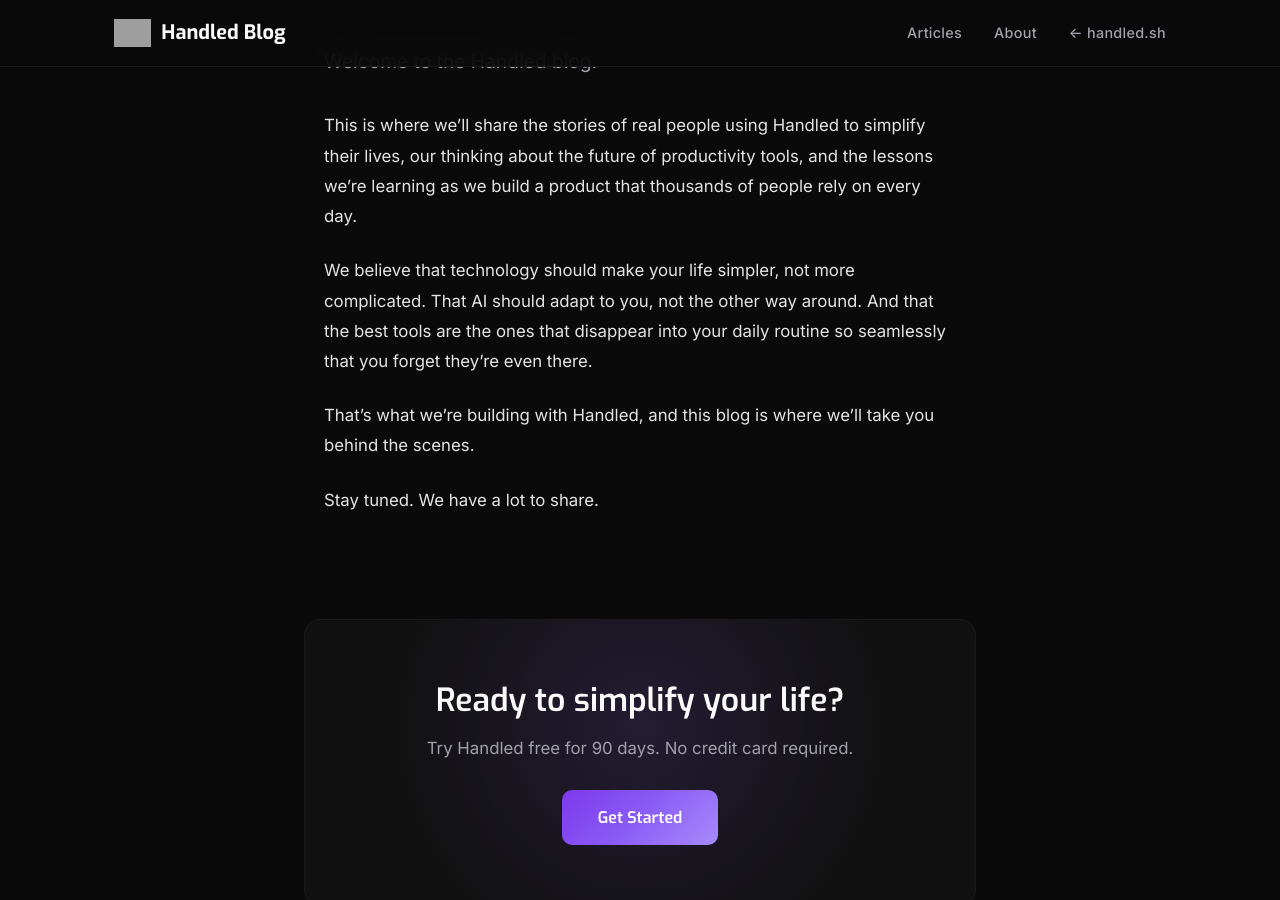
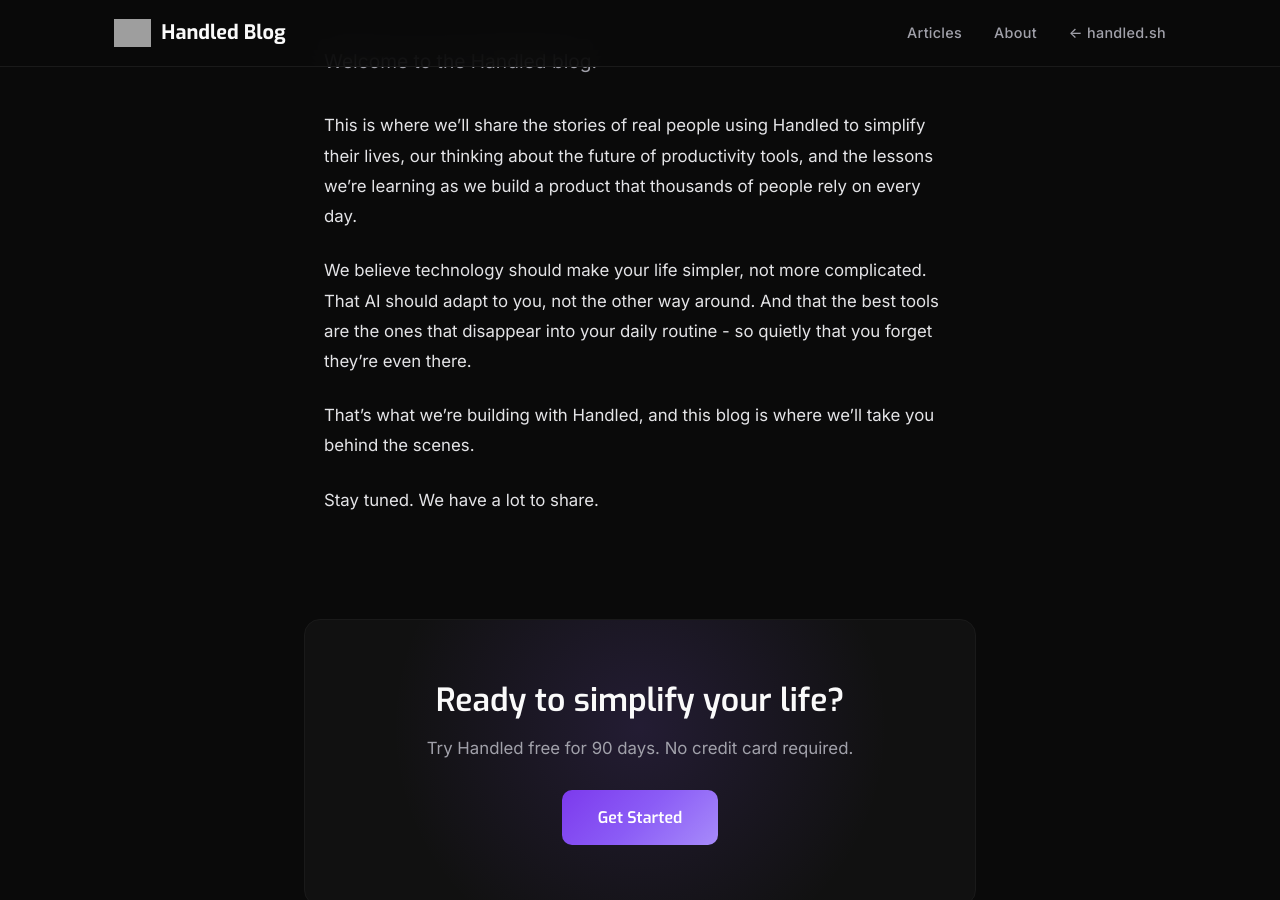
Before and after one commit to handled-sh/handled-sh.github.io, a Jekyll site: the page built from _posts/2026-02-08-welcome-to-the-handled-blog.md, in a window 1280 px wide and 900 px high, scrolled down 369 px. Built offline with Jekyll 4.4.1, drawn with Linux system fonts in a browser that asks for light colours.

Commit message:
Remove AI language patterns and em dashes from 2026-02-08-welcome-to-the-handled-blog.md

```diff
--- a/_posts/2026-02-08-welcome-to-the-handled-blog.md
+++ b/_posts/2026-02-08-welcome-to-the-handled-blog.md
@@ -11,7 +11,7 @@ Welcome to the Handled blog.
 
 This is where we'll share the stories of real people using Handled to simplify their lives, our thinking about the future of productivity tools, and the lessons we're learning as we build a product that thousands of people rely on every day.
 
-We believe that technology should make your life simpler, not more complicated. That AI should adapt to you, not the other way around. And that the best tools are the ones that disappear into your daily routine so seamlessly that you forget they're even there.
+We believe technology should make your life simpler, not more complicated. That AI should adapt to you, not the other way around. And that the best tools are the ones that disappear into your daily routine - so quietly that you forget they're even there.
 
 That's what we're building with Handled, and this blog is where we'll take you behind the scenes.
 
```
